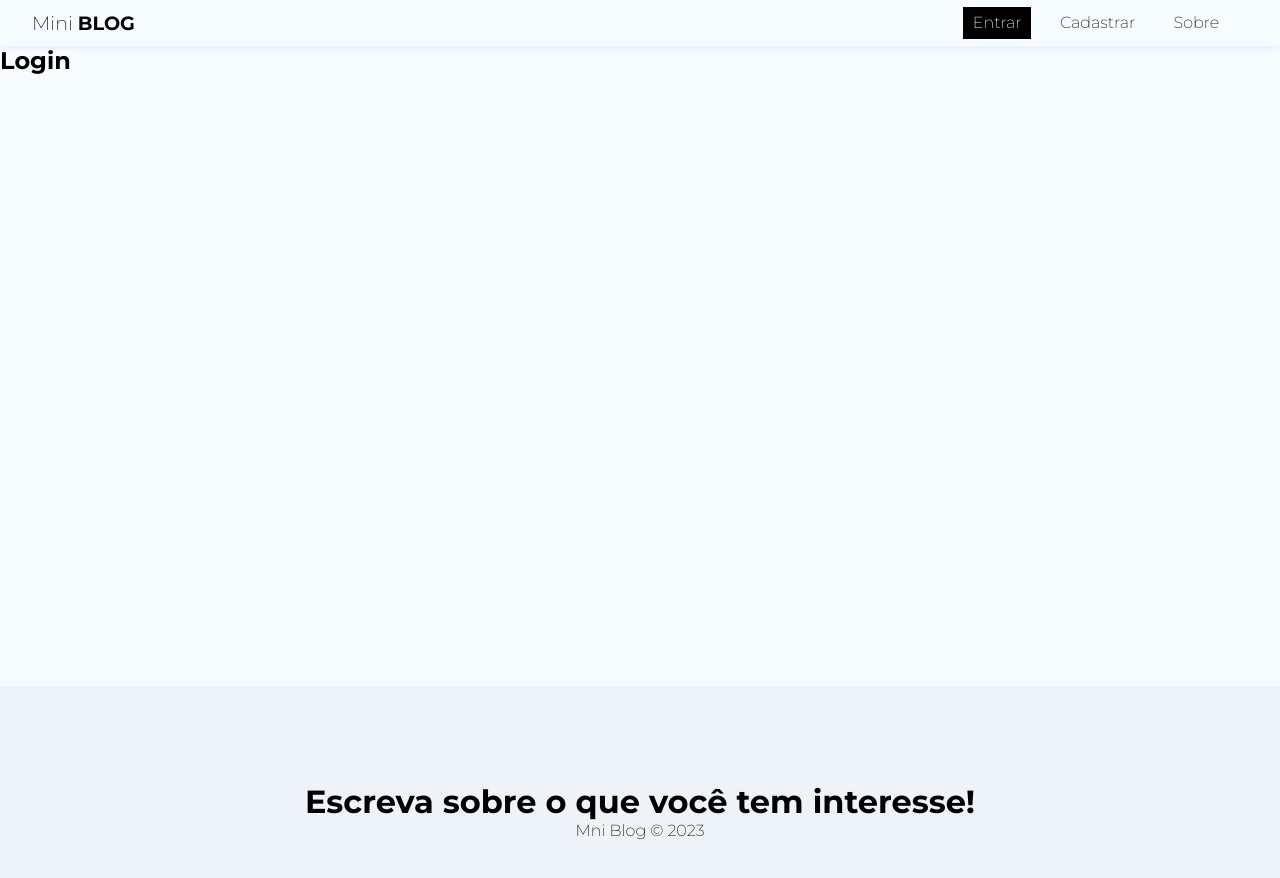
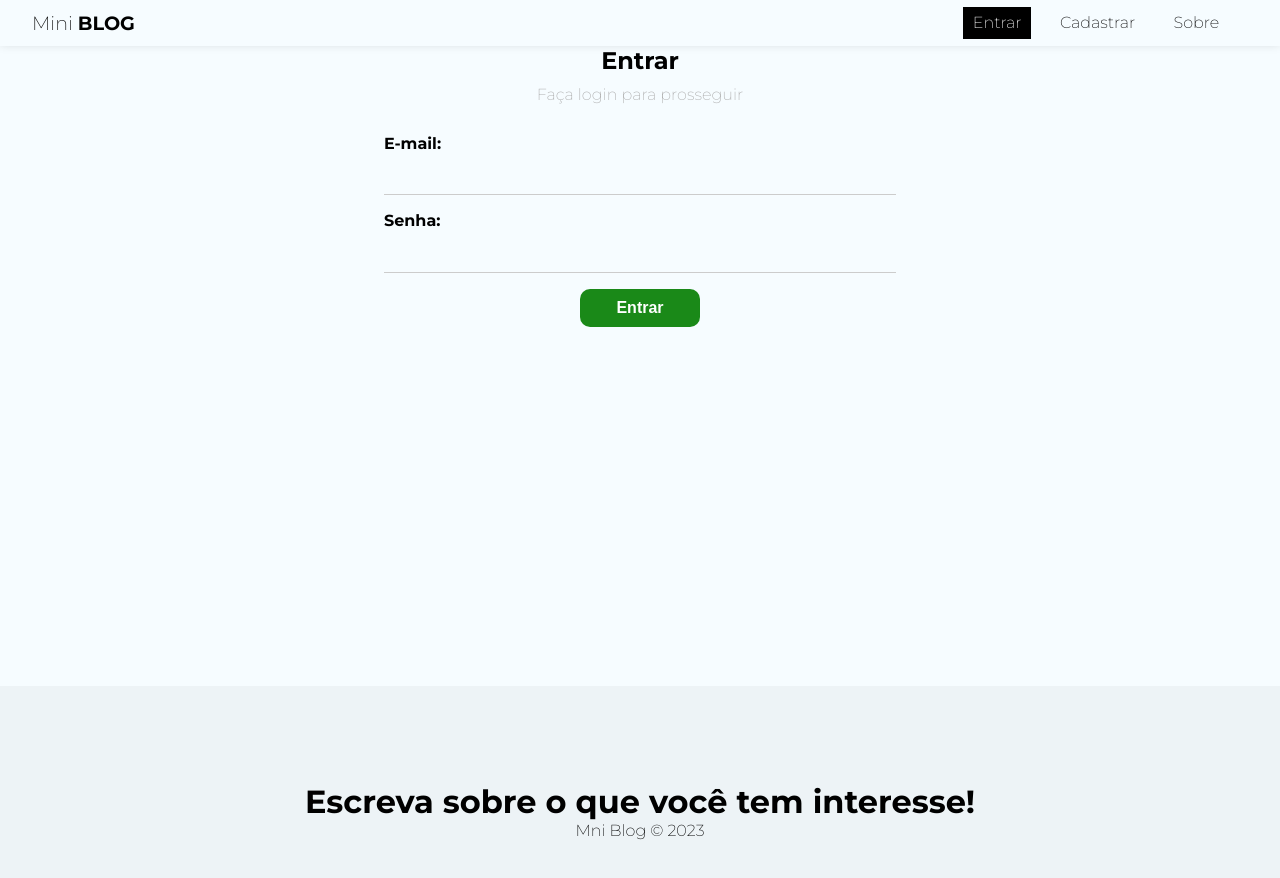
Before and after one commit to AllanC12/mini_blog_reactJS, a React (Create React App) app: page /login in a window 1280 px wide. Shown: the top 878 px of the page. Built offline with nearby package versions, Linux system fonts and the light colour scheme; no server answers.

Commit message:
front end da pagina de login estruturada

```diff
--- a/src/pages/login/Login.js
+++ b/src/pages/login/Login.js
@@ -1,8 +1,76 @@
 import styles from './Login.module.scss'
 
+import { useState , useEffect} from 'react'
+
+import { useAuthentication } from '../../hooks/useAuthentication'
+
 const Login = () => {
+
+   const [email,setEmail] = useState('')
+   const [password, setPassword] = useState('')
+   const [error , setError] = useState('')
+
+  const {createUser , error: authError , loading} = useAuthentication()
+
+  const handleSubmit = async (e) =>{
+    e.preventDefault()
+
+    const user = {
+       email,
+       password
+    }
+
+    const response = await createUser(user)
+
+    setError('')
+
+    setEmail('')
+    setPassword('')
+
+   }
+
+   useEffect(()=>{
+    if(authError){
+      setError(authError)
+    }
+  },[authError])
+
+
   return (
-    <h2>Login</h2>
+    <div className={styles.login}>
+             <h2>Entrar</h2>
+      <p>Faça login para prosseguir</p>
+      <form onSubmit={handleSubmit}>
+
+          <label>
+              <span>E-mail:</span>
+              <input type="email"
+              name="email"
+              required
+              placehoder="E-mail do usuário"
+              value={email}
+              onChange={(e) => setEmail(e.target.value)}
+              />
+          </label>
+
+          <label>
+              <span>Senha:</span>
+              <input type="password"
+              name="password"
+              required
+              placehoder="Senha do usuário"
+              value={password}
+              onChange={(e) => setPassword(e.target.value)}
+              />
+          </label>
+
+
+
+            {!loading && <button className="btn">Entrar</button>}
+            {loading && <button className="btn" disabled>Aguarde...</button>}
+            {error && <p className="error">{error}</p>}
+       </form>
+    </div>
   )
 }
 
--- a/src/pages/login/Login.module.scss
+++ b/src/pages/login/Login.module.scss
@@ -0,0 +1,8 @@
+.login{
+    text-align: center;
+
+    p{
+        color: #AAA;
+        margin-top: 10px;
+    }
+}
```
